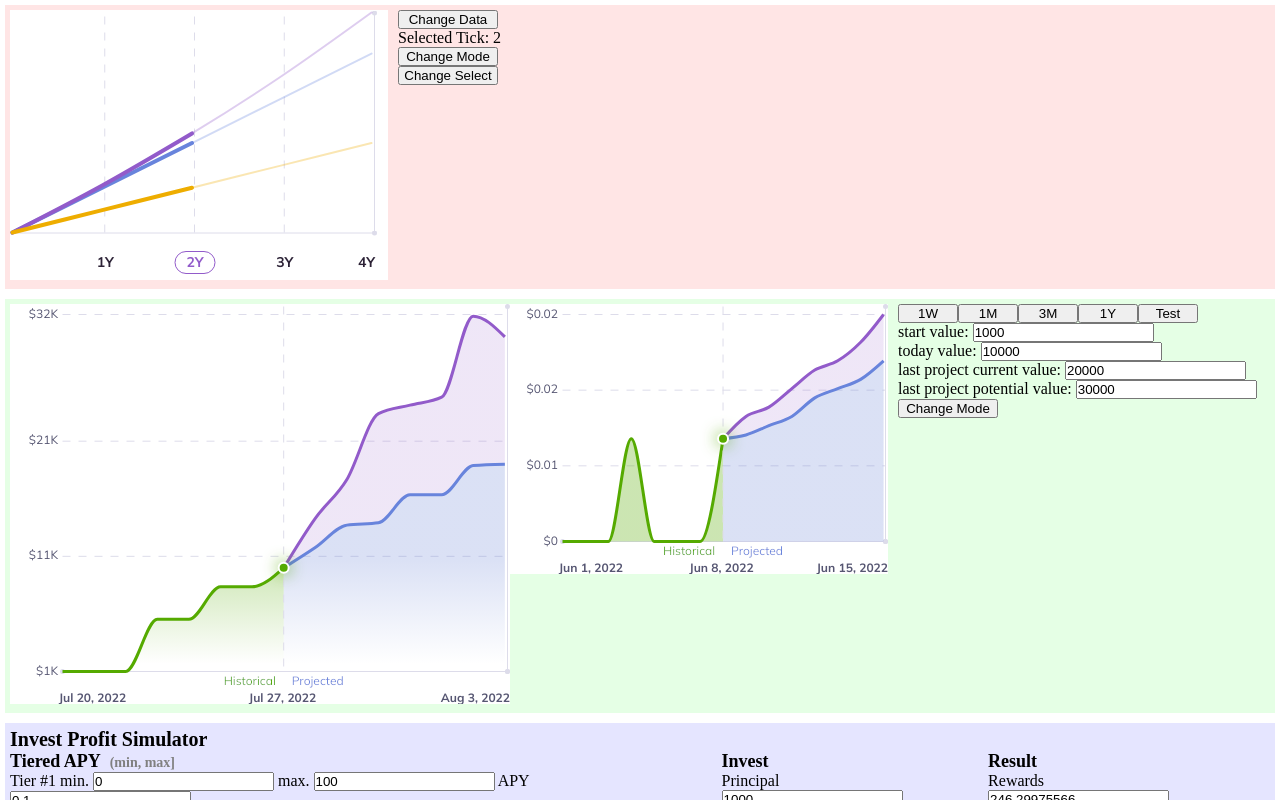
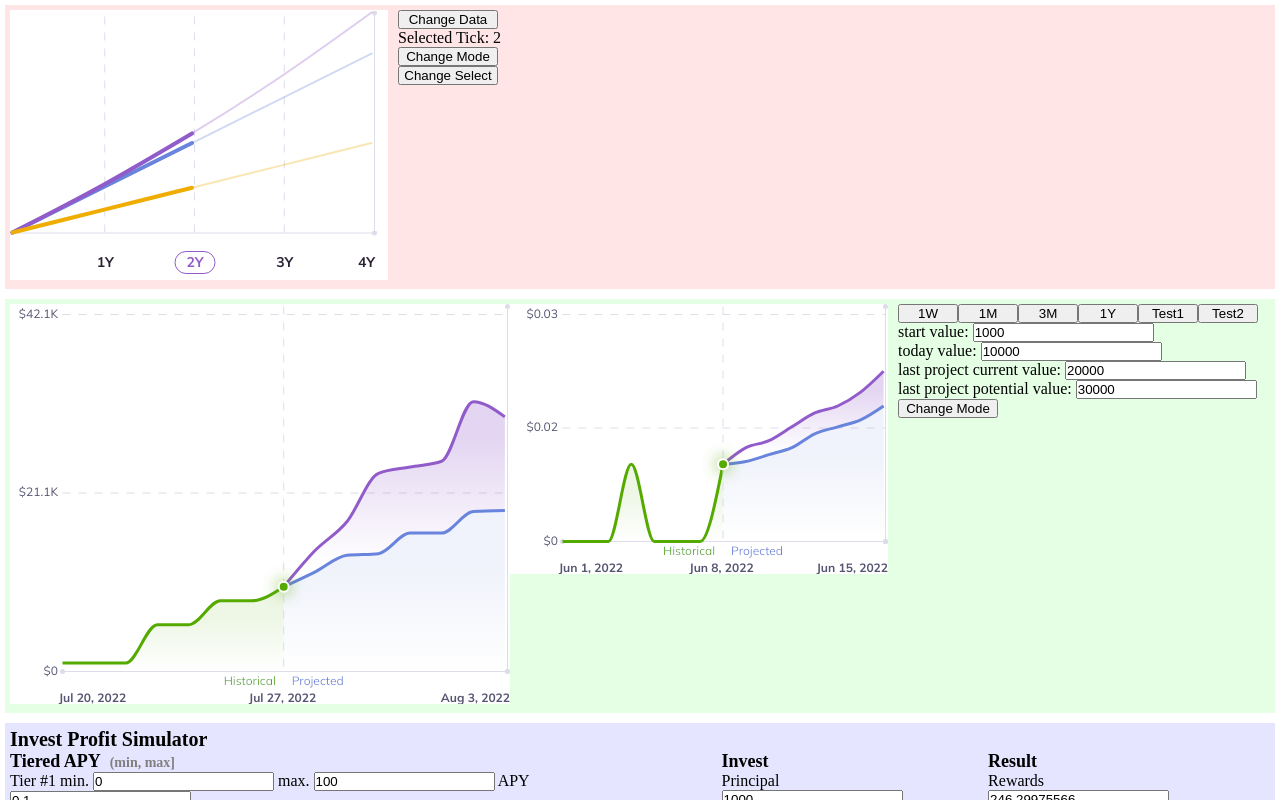
Before and after one commit to bigyao25/earn-chart, a Vue app: page / in a window 1280 px wide. Shown: the top 800 px of the page. Built offline with nearby package versions, Linux system fonts and the light colour scheme.

Commit message:
hp-chart: 优化y轴刻度，优化曲线阴影

```diff
--- a/src/TestHistoricalProjected.vue
+++ b/src/TestHistoricalProjected.vue
@@ -10,7 +10,8 @@
         <button v-on:click="handleClick1M">1M</button>
         <button v-on:click="handleClick3M">3M</button>
         <button v-on:click="handleClick1Y">1Y</button>
-        <button v-on:click="handleClickTest">Test</button>
+        <button v-on:click="handleClickTest1">Test1</button>
+        <button v-on:click="handleClickTest2">Test2</button>
       </div>
 
       <div class="values">
@@ -139,7 +140,7 @@ export default {
     handleClick1Y() {
       this.fillData(365);
     },
-    handleClickTest() {
+    handleClickTest1() {
       this.data2 = {
         historical: [
           { date: dayjs("2022-06-01"), value: 265 },
@@ -168,6 +169,39 @@ export default {
           { date: dayjs("2022-06-13"), value: 0.96 },
           { date: dayjs("2022-06-14"), value: 1.12 },
           { date: dayjs("2022-06-15"), value: 1.34 },
+        ],
+      };
+    },
+
+    handleClickTest2() {
+      this.data2 = {
+        historical: [
+          { date: dayjs("2022-06-01"), value: 990 },
+          { date: dayjs("2022-06-02"), value: 1000 },
+          { date: dayjs("2022-06-03"), value: 1000 },
+          { date: dayjs("2022-06-04"), value: 1000 },
+          { date: dayjs("2022-06-05"), value: 1000 },
+          { date: dayjs("2022-06-06"), value: 1000 },
+          { date: dayjs("2022-06-07"), value: 1000 },
+        ],
+        today: { date: dayjs("2022-06-08"), value: 1000 },
+        projectedCurrent: [
+          { date: dayjs("2022-06-09"), value: 1030 },
+          { date: dayjs("2022-06-10"), value: 1060 },
+          { date: dayjs("2022-06-11"), value: 1090 },
+          { date: dayjs("2022-06-12"), value: 1120 },
+          { date: dayjs("2022-06-13"), value: 1150 },
+          { date: dayjs("2022-06-14"), value: 1180 },
+          { date: dayjs("2022-06-15"), value: 1210 },
+        ],
+        projectedPotential: [
+          { date: dayjs("2022-06-09"), value: 1110 },
+          { date: dayjs("2022-06-10"), value: 1210 },
+          { date: dayjs("2022-06-11"), value: 1320 },
+          { date: dayjs("2022-06-12"), value: 1420 },
+          { date: dayjs("2022-06-13"), value: 1530 },
+          { date: dayjs("2022-06-14"), value: 1630 },
+          { date: dayjs("2022-06-15"), value: 1740 },
         ],
       };
     },
--- a/src/components/HistoricalProjectedChart.vue
+++ b/src/components/HistoricalProjectedChart.vue
@@ -24,7 +24,7 @@ import { line, curveLinear, curveBasis, curveCardinal, curveMonotoneX, curveCatm
 import "d3-transition";
 import { Decimal } from "decimal.js";
 // import { format } from "d3-format";
-import { abridgeNumber } from "../utils/utils";
+import { abridgeNumber, makeTicks } from "../utils/utils";
 
 // curveBasis: (出现峰值时无法到达)
 // curveCardinal: (严重下陷)
@@ -71,6 +71,7 @@ export default {
       chartArea: {},
       xScale: {},
       yScale: {},
+      yValueRange: { min: 0, max: 0 },
       lineH: {},
       leftSeries: {},
       leftFill: [],
@@ -103,24 +104,29 @@ export default {
         .domain([allDates[0], allDates[allDates.length - 1].add(2, "hour")])
         .range([this.chartArea.bottomLeft.x, this.chartArea.bottomLeft.x + this.chartArea.size.width]);
 
-      const yValueRange = this.makeTike(Math.min(...allValues), Math.max(...allValues));
+      const valueMin = Math.min(...allValues);
+      const valueMax = Math.max(...allValues);
+      let yMin = valueMin - (valueMax - valueMin) / 3;
+      yMin = yMin > 0 ? yMin : 0;
+      const yMax = valueMax + (valueMax - valueMin) / 3;
+      this.yValueRange = { min: yMin, max: yMax };
       this.yScale = scaleLinear()
-        .domain([yValueRange[0], yValueRange[yValueRange.length - 1]])
+        .domain([yMin, yMax])
         .range([this.widthes.marginTop + this.widthes.axisDot + this.chartArea.size.height, this.widthes.marginTop + this.widthes.axisDot]);
     },
 
     initAreas() {
       const allValuesH = this.data.historical.map(m => m.value);
-      const leftStackData = this.data.historical.map(m => ({ date: m.date, baseline: Math.min(...allValuesH), historical: m.value }));
-      leftStackData.push({ date: this.data.today.date, baseline: Math.min(...allValuesH), historical: this.data.today.value }); // today
+      const leftStackData = this.data.historical.map(m => ({ date: m.date, baseline: this.yValueRange.min, historical: m.value }));
+      leftStackData.push({ date: this.data.today.date, baseline: this.yValueRange.min, historical: this.data.today.value }); // today
       const leftStack = stack().keys(["baseline", "historical"]);
       this.leftSeries = leftStack(leftStackData);
       this.leftFill = ["transparent", "url(#gradientH)"];
 
       const rightStackData = this.projectedCurrentData.map(m => ({
         date: m.date,
-        baseline: Math.min(...allValuesH),
-        projectedCurrent: m.value - Math.min(...allValuesH), // 得到差值
+        baseline: this.yValueRange.min,
+        projectedCurrent: m.value - this.yValueRange.min, // 得到差值
         projectedPotential: this.projectedPotentialData.find(p => p.date.isSame(m.date)).value - m.value, // 得到差值
       }));
       const rightStack = stack().keys(["baseline", "projectedCurrent", "projectedPotential"]);
@@ -144,23 +150,23 @@ export default {
         .attr("marker-end", "url(#hp-axisDot)")
         .attr("marker-start", "url(#hp-axisDot)");
 
-      const allValues = this.allData.map(m => m.value);
-      const yTicks = this.makeTike(Math.min(...allValues), Math.max(...allValues));
+      const yTicks = makeTicks(this.yValueRange.min, this.yValueRange.max, 2);
       yTicks.forEach(n => {
+        const tick = n < 1000 ? abridgeNumber(n, 2) : abridgeNumber(n, 1);
         root
           .append("line")
           .attr("x1", this.chartArea.bottomLeft.x)
-          .attr("y1", this.yScale(n.toNumber()))
+          .attr("y1", this.yScale(n))
           .attr("x2", this.chartArea.bottomLeft.x + this.chartArea.size.width)
-          .attr("y2", this.yScale(n.toNumber()))
+          .attr("y2", this.yScale(n))
           .attr("stroke-dasharray", "8,8")
           .attr("stroke-width", 1);
         root
           .append("text")
           .attr("x", this.widthes.yTickeValueArea - 2)
-          .attr("y", this.yScale(n.toNumber()))
+          .attr("y", this.yScale(n))
           // .text(`$${format(".2~s")(n.toNumber()).toUpperCase()}`)
-          .text(`$${abridgeNumber(n.toNumber())}`)
+          .text(`$${tick}`)
           .attr("text-anchor", "end")
           .attr("dominant-baseline", "middle")
           .attr("font-family", "Mulish Regular")
@@ -289,23 +295,24 @@ export default {
       whiteFilter.append("feFlood").attr("flood-color", this.dark ? this.colors.dark.background : this.colors.background);
       whiteFilter.append("feComposite").attr("in", "SourceGraphic").attr("operator", "atop");
 
-      const gradientH = defs.append("linearGradient").attr("id", "gradientH").attr("x1", "0%").attr("y1", "0%").attr("x2", "0%").attr("y2", "100%").attr("gradientUnits", "userSpaceOnUse");
-      // gradientH.append("stop").attr("offset", "63.93%").attr("stop-color", "rgba(85, 170, 0, 0.05)");
-      // gradientH.append("stop").attr("offset", "100%").attr("stop-color", "rgba(85, 170, 0, 0)");
-      gradientH.append("stop").attr("offset", "63.93%").attr("stop-color", "rgba(85, 170, 0, 0.3)");
-      gradientH.append("stop").attr("offset", "90%").attr("stop-color", "rgba(85, 170, 0, 0)");
+      const gradientH = defs.append("linearGradient").attr("id", "gradientH");
+      gradientH.attr("x1", "0%").attr("y1", "0%").attr("x2", "0%").attr("y2", "100%");
+      // gradientH.attr("gradientUnits", "userSpaceOnUse");
+      gradientH.attr("gradientUnits", "objectBoundingBox");
+      gradientH.append("stop").attr("offset", "37.58%").attr("stop-color", "rgba(85, 170, 0, 0.1)");
+      gradientH.append("stop").attr("offset", "100%").attr("stop-color", "rgba(85, 170, 0, 0)");
 
-      const gradientPC = defs.append("linearGradient").attr("id", "gradientPC").attr("x1", "0%").attr("y1", "0%").attr("x2", "0%").attr("y2", "100%").attr("gradientUnits", "userSpaceOnUse");
-      // gradientPC.append("stop").attr("offset", "63.93%").attr("stop-color", "rgba(110, 135, 215, 0.05)");
-      // gradientPC.append("stop").attr("offset", "100%").attr("stop-color", "rgba(110, 135, 215, 0)");
-      gradientPC.append("stop").attr("offset", "63.93%").attr("stop-color", "rgba(110, 135, 215, 0.25)");
-      gradientPC.append("stop").attr("offset", "90%").attr("stop-color", "rgba(110, 135, 215, 0)");
+      const gradientPC = defs.append("linearGradient").attr("id", "gradientPC");
+      gradientPC.attr("x1", "0%").attr("y1", "0%").attr("x2", "0%").attr("y2", "100%");
+      gradientPC.attr("gradientUnits", "objectBoundingBox");
+      gradientPC.append("stop").attr("offset", "37.58%").attr("stop-color", "rgba(110, 135, 215, 0.1)");
+      gradientPC.append("stop").attr("offset", "100%").attr("stop-color", "rgba(110, 135, 215, 0)");
 
-      const gradientPP = defs.append("linearGradient").attr("id", "gradientPP").attr("x1", "0%").attr("y1", "0%").attr("x2", "0%").attr("y2", "100%").attr("gradientUnits", "userSpaceOnUse");
-      // gradientPP.append("stop").attr("offset", "63.93%").attr("stop-color", "rgba(146, 91, 202, 0.05)");
-      // gradientPP.append("stop").attr("offset", "100%").attr("stop-color", "rgba(146, 91, 202, 0)");
-      gradientPP.append("stop").attr("offset", "63.93%").attr("stop-color", "rgba(146, 91, 202, 0.15)");
-      gradientPP.append("stop").attr("offset", "90%").attr("stop-color", "rgba(146, 91, 202, 0)");
+      const gradientPP = defs.append("linearGradient").attr("id", "gradientPP");
+      gradientPP.attr("x1", "0%").attr("y1", "0%").attr("x2", "0%").attr("y2", "100%");
+      gradientPP.attr("gradientUnits", "objectBoundingBox");
+      gradientPP.append("stop").attr("offset", "20.38%").attr("stop-color", "rgba(146, 91, 202, 0.25)");
+      gradientPP.append("stop").attr("offset", "88.54%").attr("stop-color", "rgba(146, 91, 202, 0)");
 
       //#endregion
 
@@ -632,35 +639,6 @@ export default {
         .attr("text-anchor", "middle")
         .attr("fill", this.colors.fontTip);
     },
-
-    makeTike(min, max) {
-      min = Decimal(min);
-      max = Decimal(max);
-
-      const makeFrandly = (num, isRoundUp) => {
-        const c1K = 1000,
-          c1M = 1000000;
-        let fixed;
-        if (isRoundUp) {
-          if (num.gt(c1M)) fixed = Decimal.ceil(Decimal.div(num, c1M)).times(c1M);
-          else if (num.gt(c1K)) fixed = Decimal.ceil(Decimal.div(num, c1K)).times(c1K);
-          else fixed = num;
-        } else {
-          if (num.gt(c1M)) fixed = Decimal.floor(Decimal.div(num, c1M)).times(c1M);
-          else if (num.gt(c1K)) fixed = Decimal.floor(Decimal.div(num, c1K)).times(c1K);
-          else fixed = num;
-        }
-
-        return fixed;
-      };
-
-      const fixedMin = makeFrandly(Decimal(min), false),
-        fixedMax = makeFrandly(Decimal(max), true);
-
-      const fixedMid1 = makeFrandly(min.add(max.sub(min).dividedBy(3)), false);
-      const fixedMid2 = makeFrandly(min.add(max.sub(min).dividedBy(3).mul(2)), false);
-      return [fixedMin, fixedMid1, fixedMid2, fixedMax];
-    },
   },
 
   watch: {
@@ -687,7 +665,6 @@ export default {
       //#region area
 
       this.initAreas();
-      // console.log(333, this.svgId);
       // left
       const leftArea = select(`#${this.svgId} #leftArea`);
       leftArea.selectAll("path").data([]).exit().remove();
--- a/src/utils/utils.ts
+++ b/src/utils/utils.ts
@@ -1,3 +1,5 @@
+import { Decimal } from "decimal.js";
+
 export const randomRange = (min: number, max: number, isRound = false) => {
   var range = max - min;
   var rand = Math.random();
@@ -40,6 +42,21 @@ export function abridgeNumber(num: number, digits: number = 2) {
     }
   }
   return (num / si[i].value).toFixed(digits).replace(rx, "$1") + si[i].symbol;
+}
+
+/**
+ * 将 最小值/最大值 拆分n段，返回每段的刻度（包括端点）
+ * @param min 最小值
+ * @param max 最大值
+ */
+export function makeTicks(min: number, max: number, n: number) {
+  const step = (max - min) / n;
+  const result = [];
+  for (let i = 0; i <= n; i++) {
+    const value = min + step * i;
+    result.push(value);
+  }
+  return result;
 }
 
 /**
```
Also changed, not shown: 1 other file (tests, documents, lock files or other folders).
